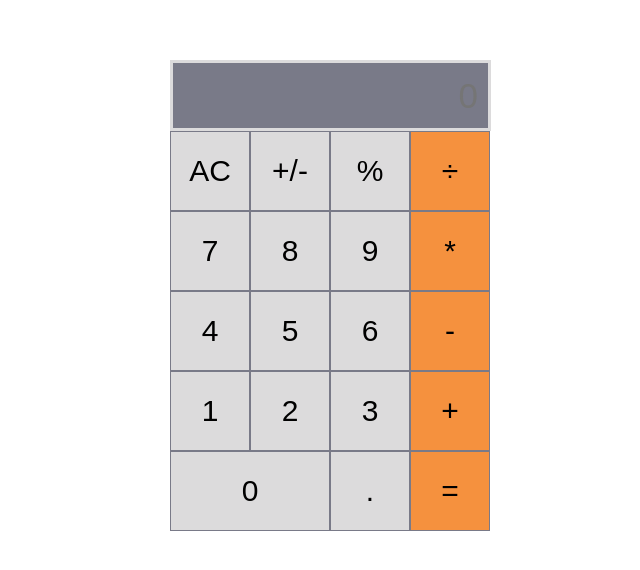
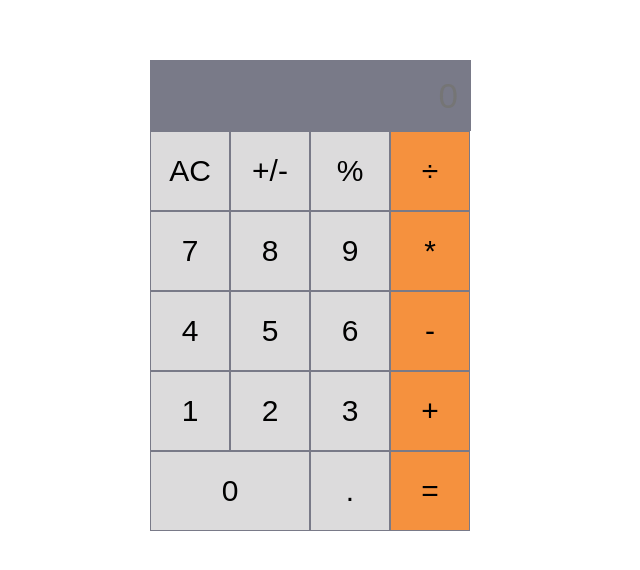
Before and after one commit to Obote/MathMagician, a React (Create React App) app: page / in a window 1280 px wide. Shown: the top 570 px of the page, without its empty margins (310-950 px from the left). Built offline with nearby package versions, Linux system fonts and the light colour scheme.

Commit message:
Add width

```diff
--- a/src/component/Calculator.css
+++ b/src/component/Calculator.css
@@ -1,5 +1,5 @@
 .calc {
-  width: 320px;
+  width: 360px;
   margin: 60px auto;
 }
 
@@ -10,7 +10,7 @@
   width: 295px;
   height: 45px;
   text-align: right;
-  border: 3px solid #dcdbdc;
+  border: 3px solid #797a88;
 }
 
 .button {
```
